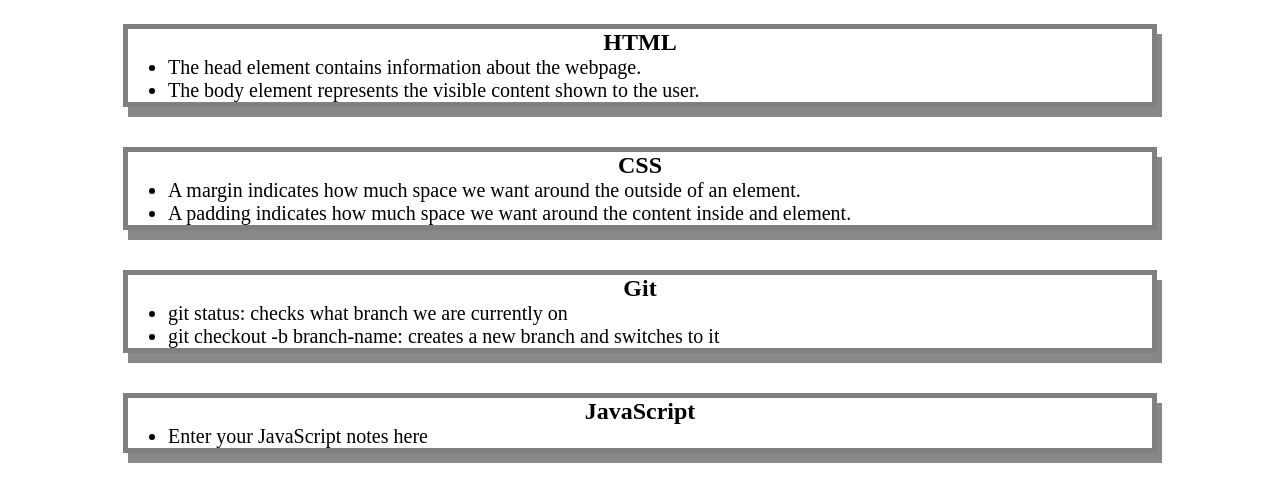
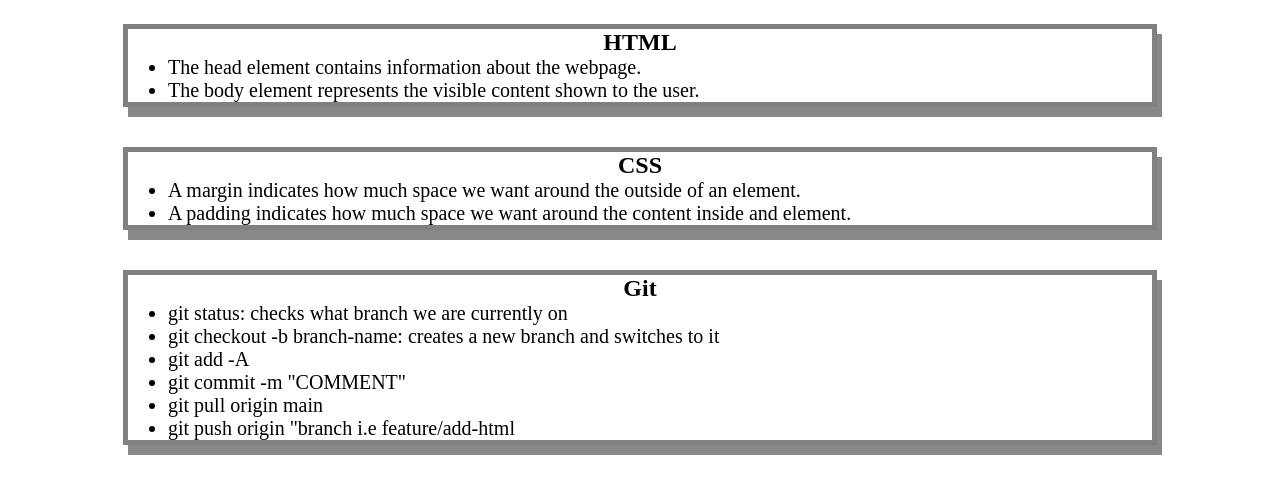
Before and after one commit to castwm/Prework-Study-Guide, a plain HTML site: page prework-study-guide/index.html in a window 1280 px wide. Shown: the part 136-619 px from the top of the page. Drawn offline with Linux system fonts and the light colour scheme.

Commit message:
index update

```diff
--- a/prework-study-guide/index.html
+++ b/prework-study-guide/index.html
@@ -36,6 +36,10 @@
         <ul>
           <li>git status: checks what branch we are currently on</li>
           <li>git checkout -b branch-name: creates a new branch and switches to it</li>
+          <li>git add -A</li>
+          <li>git commit -m "COMMENT"</li>
+          <li>git pull origin main </li>
+          <li>git push origin "branch i.e feature/add-html</li>
         </ul>
       </section>
 
```
